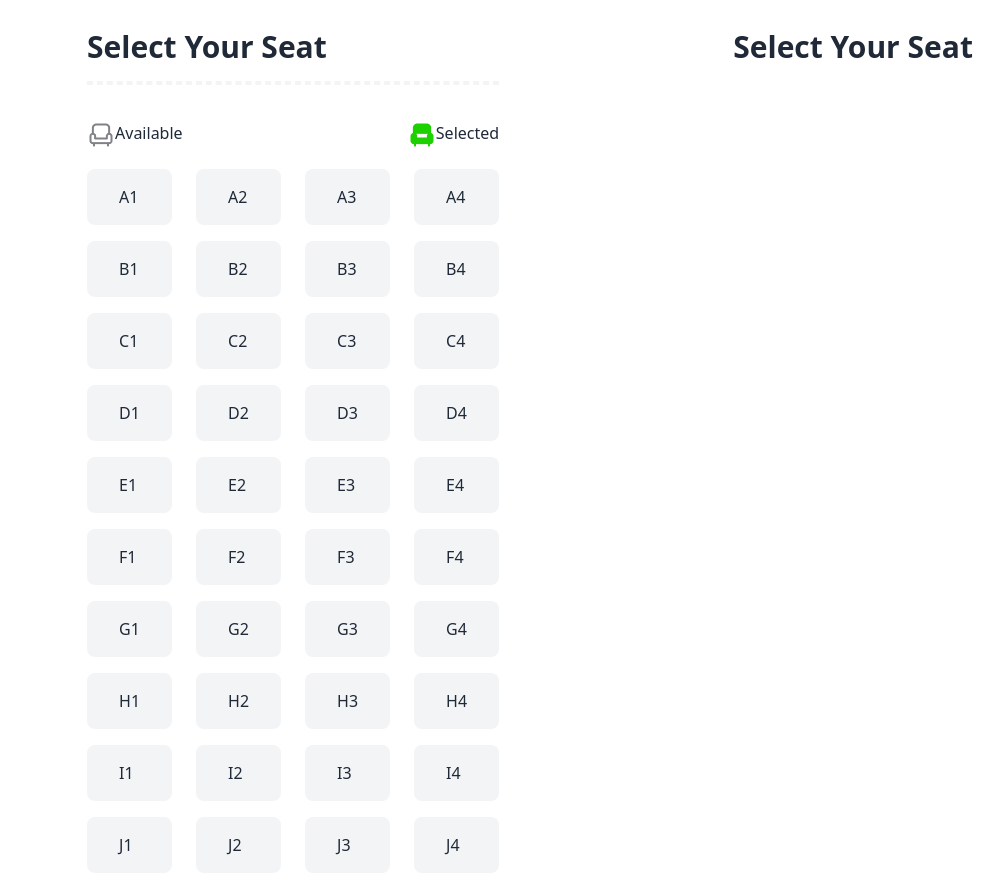
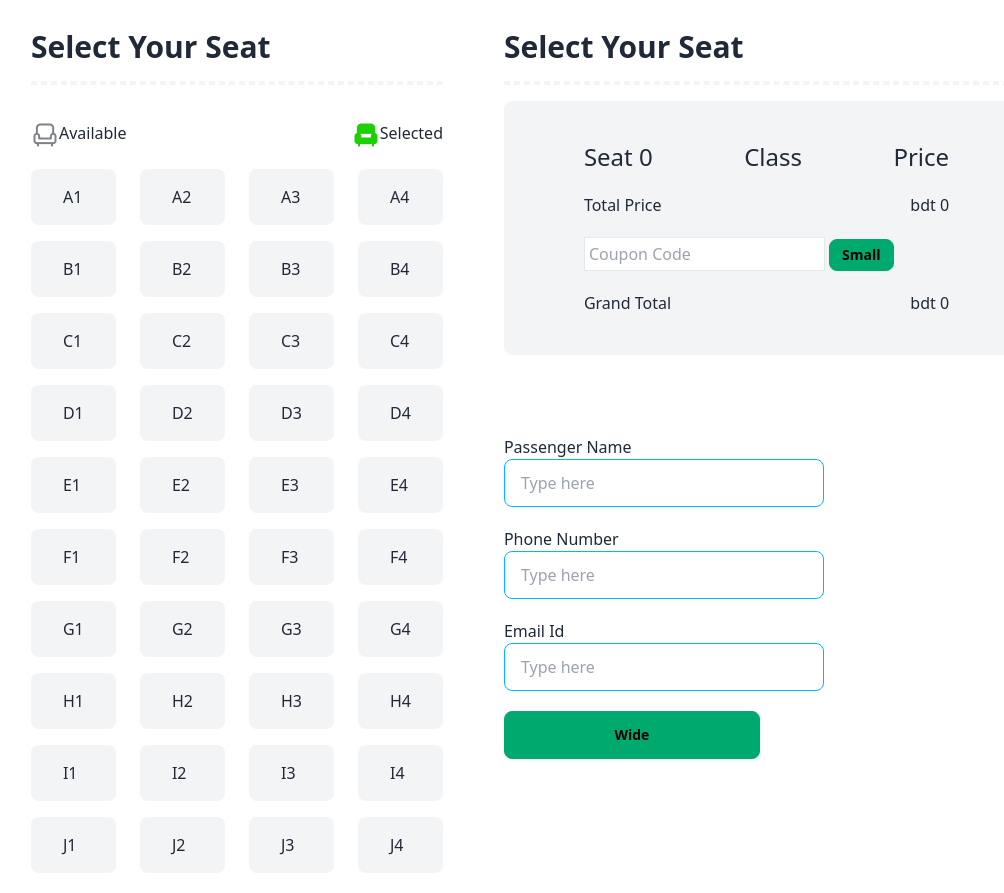
Before and after one commit to sazid0101/Bus-Ticket, a plain HTML site: page index.html in a window 1280 px wide. Shown: the part 1819-2712 px from the top of the page, without its empty margins (110-1114 px from the left). Drawn offline with nearby package versions, Linux system fonts and the light colour scheme.

Commit message:
select your seat section added

```diff
--- a/index.html
+++ b/index.html
@@ -117,7 +117,7 @@
         </section>
         <!--seat planning section-->
         <section class="px-20 py-8">
-            <div class="flex justify-around ">
+            <div class="flex justify-evenly">
                 <!--seat plan left part-->
                 <div class="gap-5 ">
                     <h1 class="text-3xl font-bold  ">Select Your Seat</h1>
@@ -176,9 +176,43 @@
                 </div>
 
                 <!--seat plan right part-->
-                <div>
+                <div class="w-100">
                     <h1 class="text-3xl font-bold">Select Your Seat</h1>
+                    <div class="border-dashed border-[2px] border-gray-100 mt-4 mb-4"></div>
+
+                    <div class="flex flex-col bg-gray-100 rounded-lg px-20 py-10">
+                        <div class="flex  justify-between items-center  text-2xl pb-5 ">
+                            <h1>Seat <span>0</span></h1>
+                            <h1>Class</h1>
+                            <h1>Price</h1>
+                        </div>
+                        <div class="flex justify-between pb-5">
+                            <h1>Total Price</h1>
+                            <h1>bdt <span>0</span></h1>
+                        </div>
+                        <div class="pb-5 justify-start">
+                            <input class="border p-1" type="text" placeholder="Coupon Code">
+                            <button class="btn btn-sm btn-success">Small</button>
+                        </div>
+                        <div class="flex justify-between">
+                            <h1>Grand Total</h1>
+                            <h1>bdt <span>0</span></h1>
+                        </div>
+                    </div>
+                    <div class="my-20">
+                        <h1>Passenger Name</h1>
+                        <input type="text"placeholder="Type here" class="input input-bordered input-info w-full max-w-xs" />
+
+                        <h1 class="mt-5">Phone Number</h1>
+                        <input type="text"placeholder="Type here" class="input input-bordered input-info w-full max-w-xs" />
+
+                        <h1 class="mt-5">Email Id</h1>
+                        <input type="text"placeholder="Type here" class="input input-bordered input-info w-full max-w-xs" />
+
+                        <button class=" mt-5  btn btn-wide btn-success">Wide</button>
+                    </div>
                 </div>
+
             </div>
         </section>
     </main>
```
